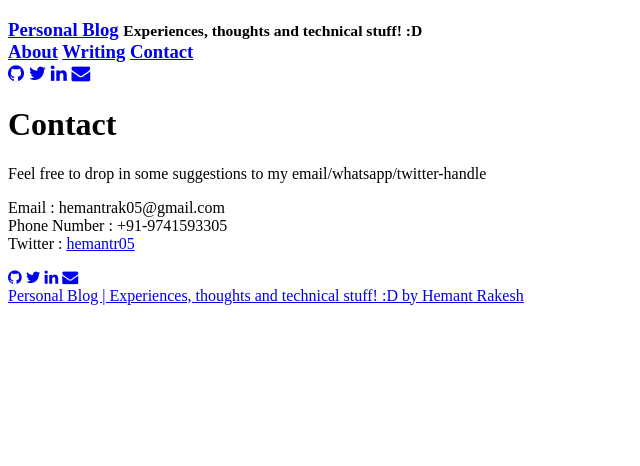
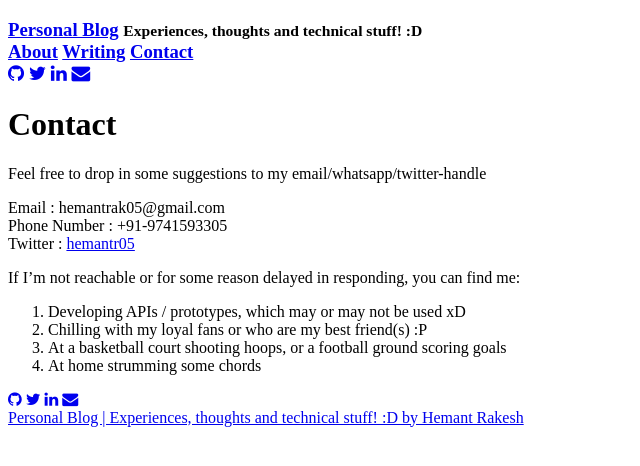
Before and after one commit to Hemantr05/hemantr05.github.io, a Jekyll site: the page built from menu/contact.md, in a window 1280 px wide. Shown: the top 466 px of the page, without its empty margins (0-640 px from the left). Built offline with Jekyll 4.4.1, drawn with Linux system fonts in a browser that asks for light colours.

Commit message:
improved contact details

```diff
--- a/menu/contact.md
+++ b/menu/contact.md
@@ -9,3 +9,11 @@ Feel free to drop in some suggestions to my email/whatsapp/twitter-handle
 Email : hemantrak05@gmail.com<br>
 Phone Number : +91-9741593305<br>
 Twitter : [hemantr05](https://twitter.com/intent/tweet?text=%hemantr05)
+
+
+If I'm not reachable or for some reason delayed in responding, you can find me:
+
+1. Developing APIs / prototypes, which may or may not be used xD
+2. Chilling with my loyal fans or who are my best friend(s) :P
+3. At a basketball court shooting hoops, or a football ground scoring goals
+4. At home strumming some chords
```
